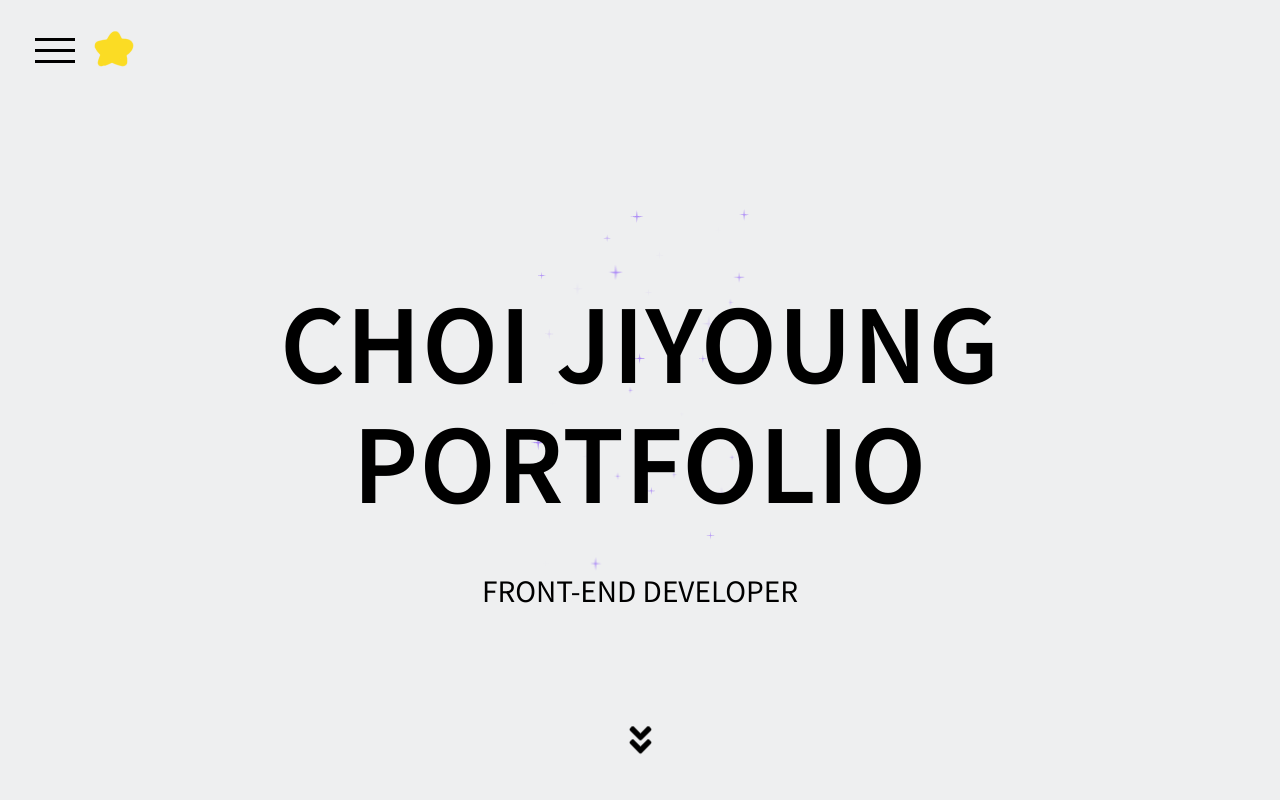
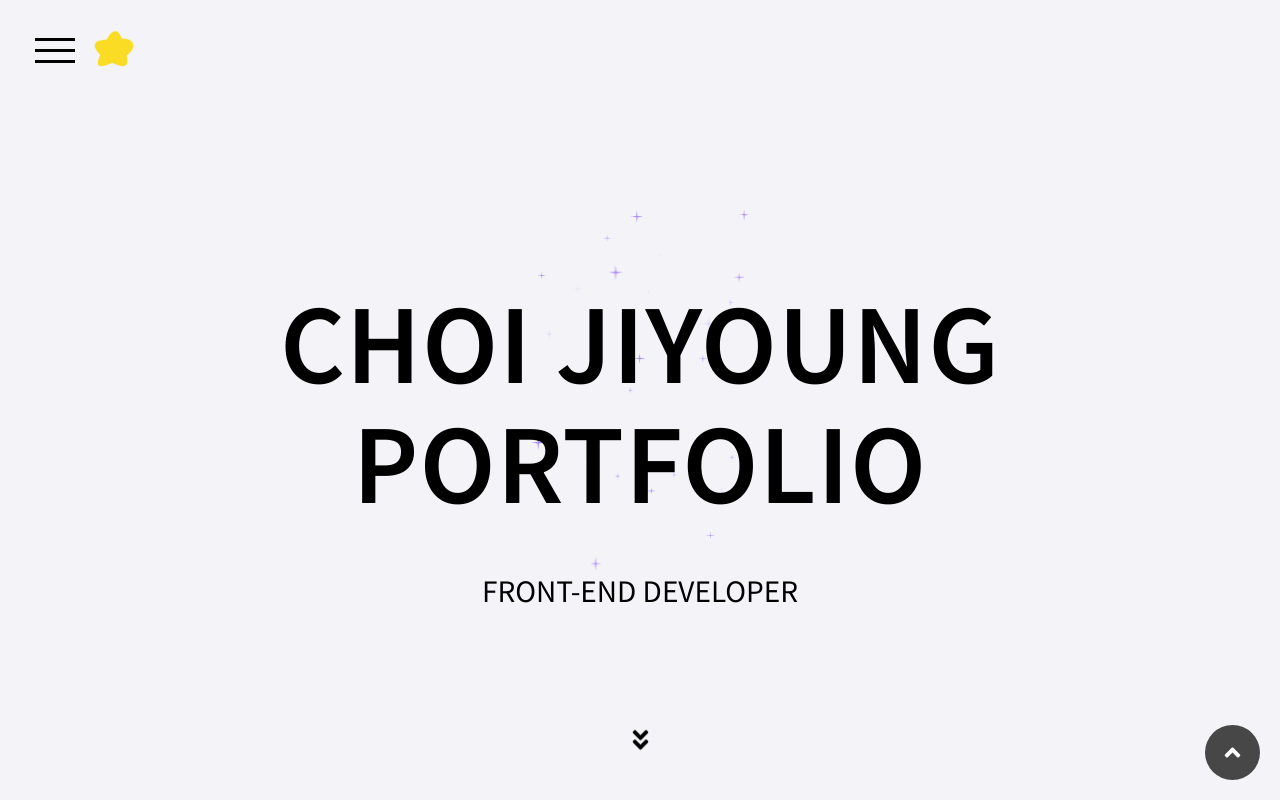
Before and after one commit to jizero1/react-portfolio3, a React (Create React App) app: page / in a window 1280 px wide. Shown: the top 800 px of the page. Built offline with nearby package versions, Linux system fonts and the light colour scheme; a web font is replaced by a local one.

Commit message:
App.js 내부에 화면상단으로 이동하는 스크롤 버튼을 추가함 && 현재 위치가 menu일경우, 스크롤 버튼을 표시하지 않음

```diff
--- a/src/App.css
+++ b/src/App.css
@@ -7,6 +7,7 @@ a {
   padding: 0;
   box-sizing: border-box;
   font-family: "Noto Sans KR", sans-serif;
+  overflow-x: hidden;
 }
 
 
@@ -17,7 +18,7 @@ a {
   align-items: center;
 }
 .common-background {
-  background-color: rgb(238, 239, 240);
+  background-color: rgb(244, 244, 248);
 }
 
 /* ----------- 별 로고 ----------- */
@@ -66,3 +67,18 @@ a {
   transform: translateY(-11px) rotate(-40deg);
   background-color: white;
 }
+
+/* --------- 페이지 상단으로 이동하는 버튼 ------------ */
+.scrollTop {
+  position: fixed;
+  width: 55px;
+  height: 55px;
+  background-color: rgb(71, 71, 71);
+  color: white;
+  border-radius: 100%;
+  font-size: 25px;
+  bottom: 20px;
+  right: 20px;
+  cursor: pointer;
+  z-index: 100;
+}
--- a/src/App.js
+++ b/src/App.js
@@ -10,6 +10,9 @@ import { Provider } from 'react-redux';
 import store from './store';
 import Lottie from "lottie-react";
 import { DotLottieReact } from '@lottiefiles/dotlottie-react';
+import { FaAngleUp } from "react-icons/fa";
+
+
 
 // 상단에 Star Logo표시 컴포넌트
 const PageLogo = () => {
@@ -73,6 +76,32 @@ const MenuIcon = () => {
   );
 }
 
+// 모든 페이지 하단에 항상 떠있는 버튼으로, 누르면 페이지 상단으로 이동함.
+const ScrollTop = () => {
+  const location = useLocation();
+  const [scrollBtn, setScrollBtn] = useState(true);
+  const handleScrollClick = () => {
+    window.scrollTo({
+      top: 0,
+      behavior: 'smooth',
+    });
+  };
+  // 메뉴페이지에서는 스크롤 버튼을 표시하지 않음.
+  useEffect(() => {
+    if (location.pathname === "/menu") {
+      setScrollBtn(false);
+    } else {
+      setScrollBtn(true);
+    }
+  }, [location.pathname]);
+  return (
+    scrollBtn &&
+    <div className="scrollTop common-flex" onClick={handleScrollClick}>
+      <FaAngleUp/>
+    </div>
+  )
+}
+
 function App() {
 
   return (
@@ -80,6 +109,7 @@ function App() {
       <Router>
         <PageLogo />
         <MenuIcon />
+        <ScrollTop />
         <Routes>
           <Route path="/" element={<Home />} />
           <Route path="/about" element={<About />} />
--- a/src/pages/Home/Home.css
+++ b/src/pages/Home/Home.css
@@ -9,43 +9,6 @@
     width: 100vw;
     flex-direction: column;
 }
-
-/* .home-text-container {
-    flex-direction: column;
-    width: 100%;
-    height: 100vh;
-} */
-
-/* ----------- 홈 화면 상단에 동그라미 박스 ----------- */
-.home-circle-box {
-    width: 300px;
-    height: 300px;
-    background-color: rgba(117, 117, 117, 0.1);
-    border-radius: 100%;
-    margin-bottom: 50px;
-    font-size: 100px;
-    position: relative;
-}
-
-.home-circle-box-img {
-    animation: circleBoxImgAni 1.5s infinite;
-    cursor: pointer;
-}
-
-@keyframes circleBoxImgAni {
-    0% {
-        transform: translateY(0px);
-    }
-
-    50% {
-        transform: translateY(-10px);
-    }
-
-    100% {
-        transform: translateY(0px);
-    }
-}
-
 
 /* ----------- 홈화면 텍스트 ----------- */
 .home-text-container {
@@ -67,6 +30,7 @@
     line-height: 120px;
     letter-spacing: 1px;
     z-index: 1;
+    overflow-y: hidden;
 }
 .home-text-title-container .home-text-title-small {
     font-size: 28px;
@@ -77,7 +41,7 @@
     width: 50px;
     height: 80px;
     /* background-color: blue; */
-    font-size: 35px;
+    font-size: 25px;
     position: absolute;
     bottom: 30px;
     animation: scrollIconAni 1.2s infinite linear;
@@ -98,43 +62,8 @@
     height: 400px;
     position: absolute;
     /* background-color: green; */
+    overflow-y: hidden;
 }
-
-/* .home-text {
-    width: 1100px;
-    height: 100px;
-    text-align: center;
-    font-size: 90px;
-    font-weight: 700;
-    letter-spacing: 2px;
-    margin-top: 30px;
-}
-
-.home-scrollIcon {
-    font-size: 50px;
-    position: absolute;
-    bottom: 0;
-    margin-left: 0 auto;
-    margin-right: 0 auto;
-    margin-bottom: 30px;
-    animation: scrollIconAni 1.2s infinite linear;
-    opacity: 0;
-    transition: opacity 1s;
-}
-
-@keyframes scrollIconAni {
-    0% {
-        margin-bottom: 30px;
-    }
-
-    50% {
-        margin-bottom: 50px;
-    }
-
-    100% {
-        margin-bottom: 30px;
-    }
-} */
 
 /* ----------- ABOUT과 PROJECT 박스 --------- */
 .common-info-box {
```
